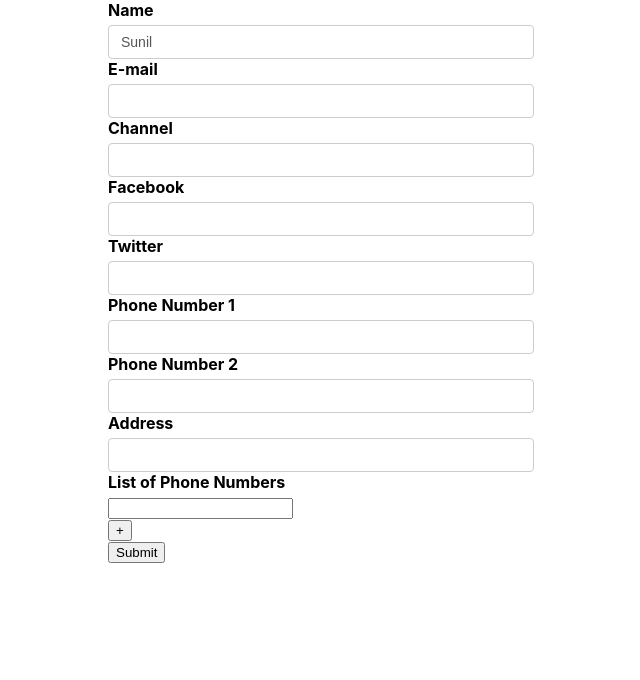
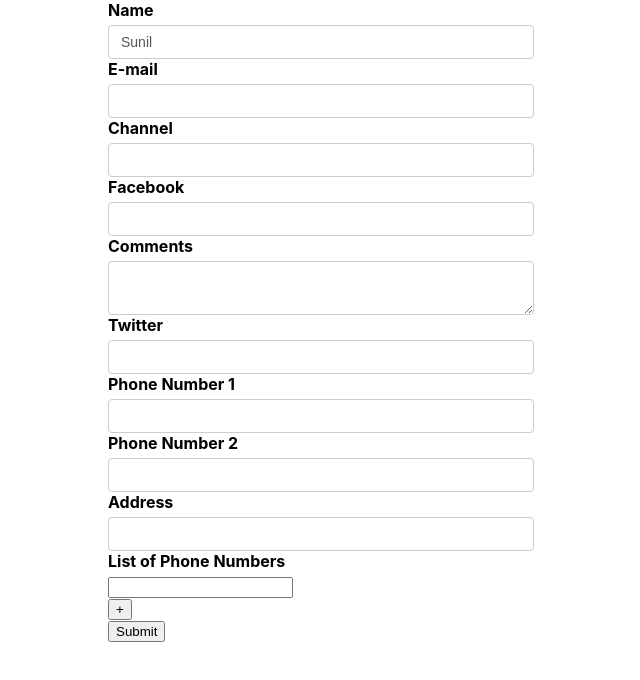
Before and after one commit to spawn57/learning-formik, a React (Create React App) app: page / in a window 1280 px wide. Shown: the top 680 px of the page, without its empty margins (319-959 px from the left). Built offline with nearby package versions, Linux system fonts and the light colour scheme.

Commit message:
add inline validation to comments field

```diff
--- a/src/components/YoutubeForm.js
+++ b/src/components/YoutubeForm.js
@@ -15,6 +15,14 @@ const initialValues = {
     phoneNumbers: ['', ''],
     phNumbers: [''],
 };
+
+const validateComments = (value) => {
+    let error;
+    if (!value) {
+        error = 'Required';
+    }
+    return error;
+}
 
 const onSubmit = (values) => {
     console.log('form values', values);
@@ -74,6 +82,16 @@ function YoutubeForm() {
                         id='facebook'
                         name='social.facebook'
                     />
+                </div>
+                <div className='formControl'>
+                    <label htmlFor='comments'>Comments</label>
+                    <Field
+                        as='textarea'
+                        id='comments'
+                        name='comments'
+                        validate={validateComments}
+                    />
+                    <ErrorMessage name='comments' component={TextError} />
                 </div>
                 <div className='formControl'>
                     <label htmlFor='twitter'>Twitter</label>
```
